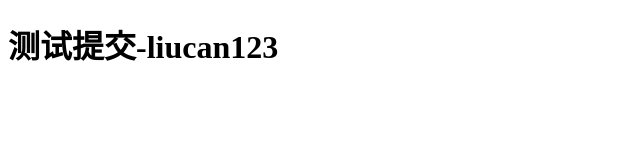
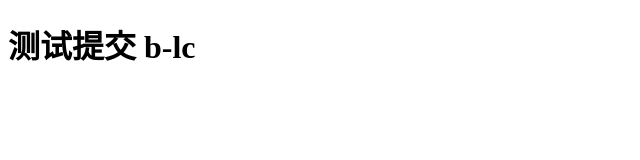
Before and after one commit to 318685465/videonet, a plain HTML site: page src/index.html in a window 1280 px wide. Shown: the whole page, without its empty margins (0-640 px from the left). Drawn offline with Linux system fonts and the light colour scheme.

Commit message:
分支提交

```diff
--- a/src/index.html
+++ b/src/index.html
@@ -7,6 +7,6 @@
     <title>Document</title>
 </head>
 <body>
-    <h1>测试提交-liucan123</h1>
+    <h1>测试提交   b-lc</h1>
 </body>
 </html>
```
